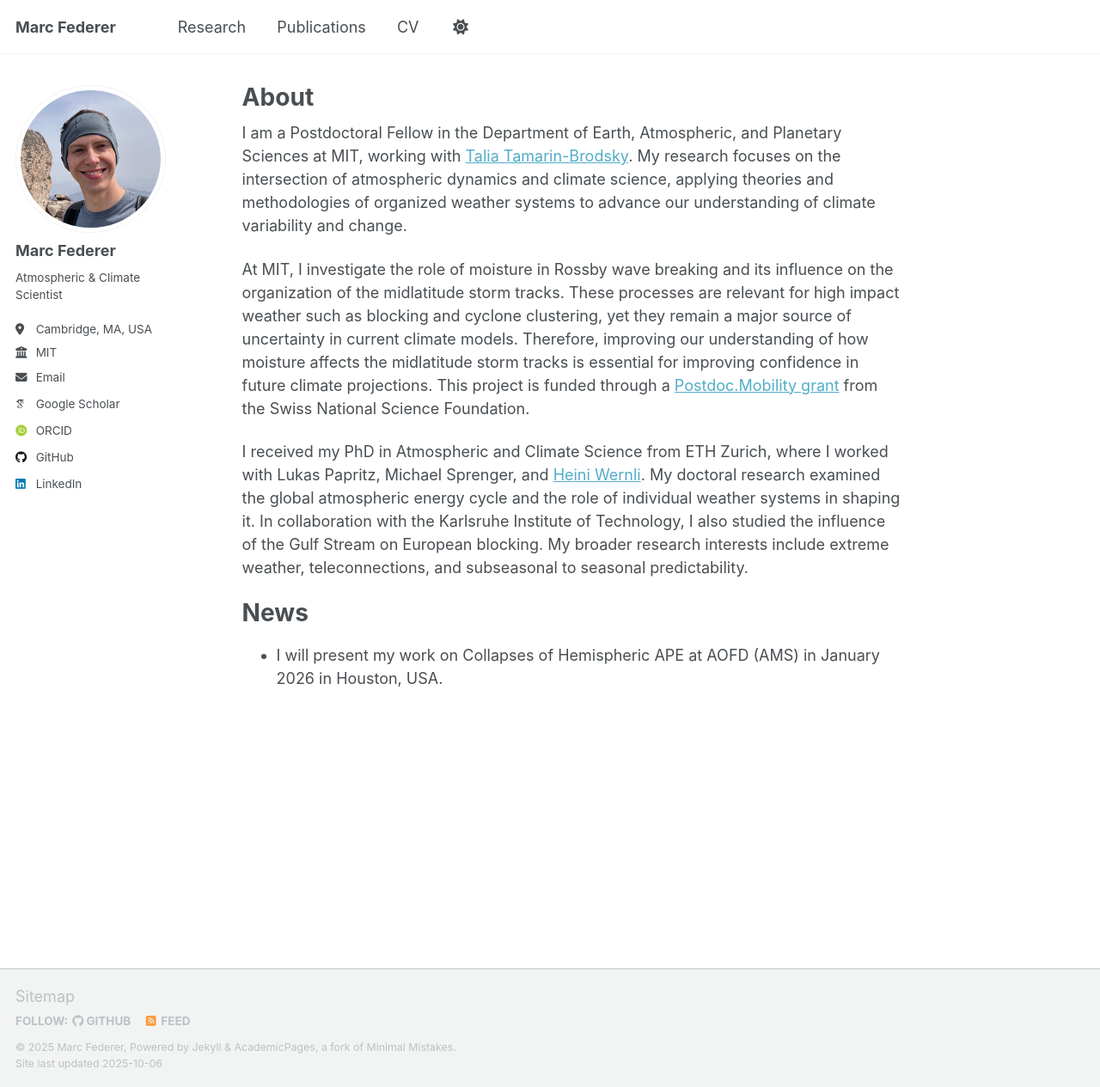
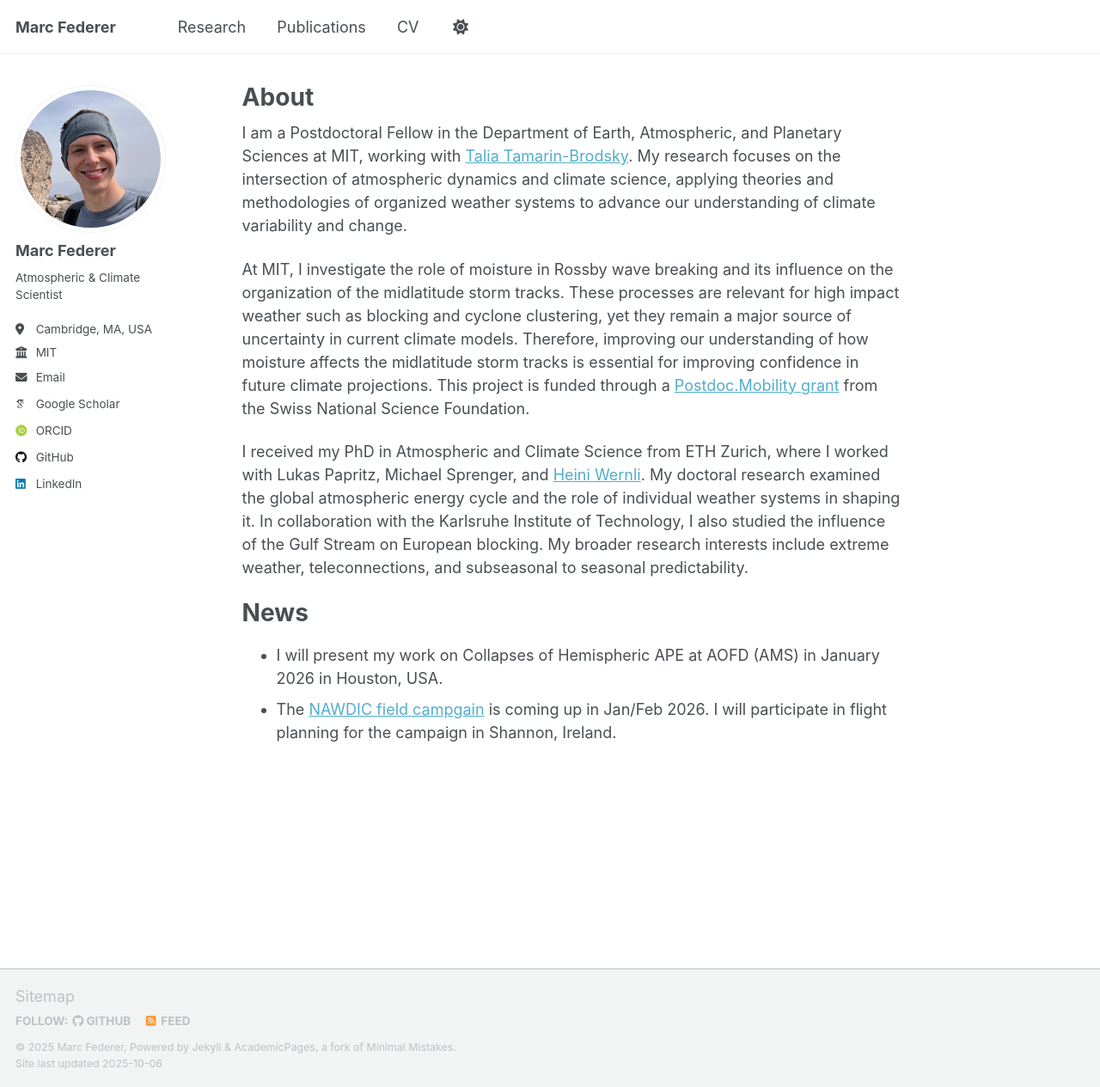
Before and after one commit to marcfederer/marcfederer.github.io, a Jekyll site: the page built from _pages/about.md, in a window 1280 px wide and 1265 px high. Shown: the whole window at 86% size. Built offline with Jekyll 4.4.1, drawn with Linux system fonts in a browser that asks for light colours; some web fonts are replaced; a script that is not in the unit is left out.

Commit message:
Update news section with NAWDIC field campaign details
Added news about the NAWDIC field campaign participation.

```diff
--- a/_pages/about.md
+++ b/_pages/about.md
@@ -16,3 +16,4 @@ I received my PhD in Atmospheric and Climate Science from ETH Zurich, where I wo
 News
 ======
 * I will present my work on Collapses of Hemispheric APE at AOFD (AMS) in January 2026 in Houston, USA.
+* The [NAWDIC field campgain](https://www.nawdic.kit.edu) is coming up in Jan/Feb 2026. I will participate in flight planning for the campaign in Shannon, Ireland.
```
